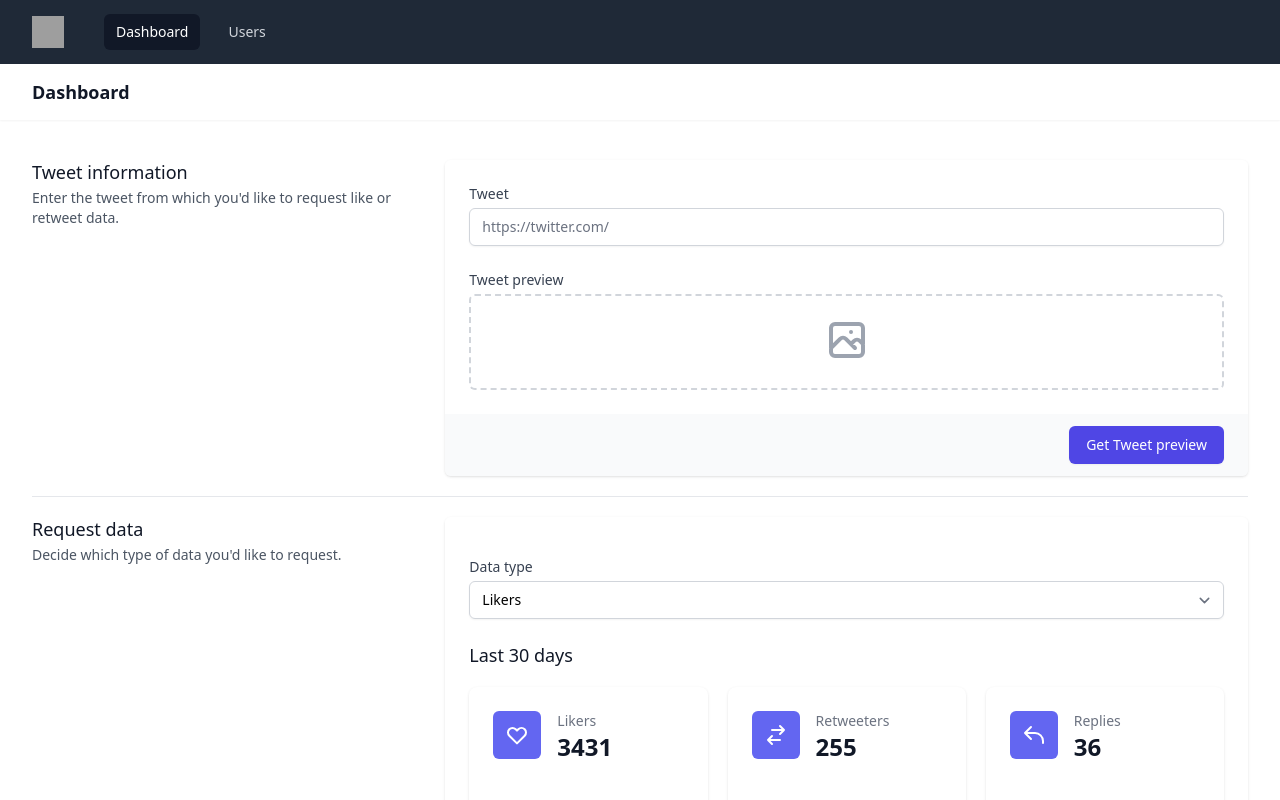
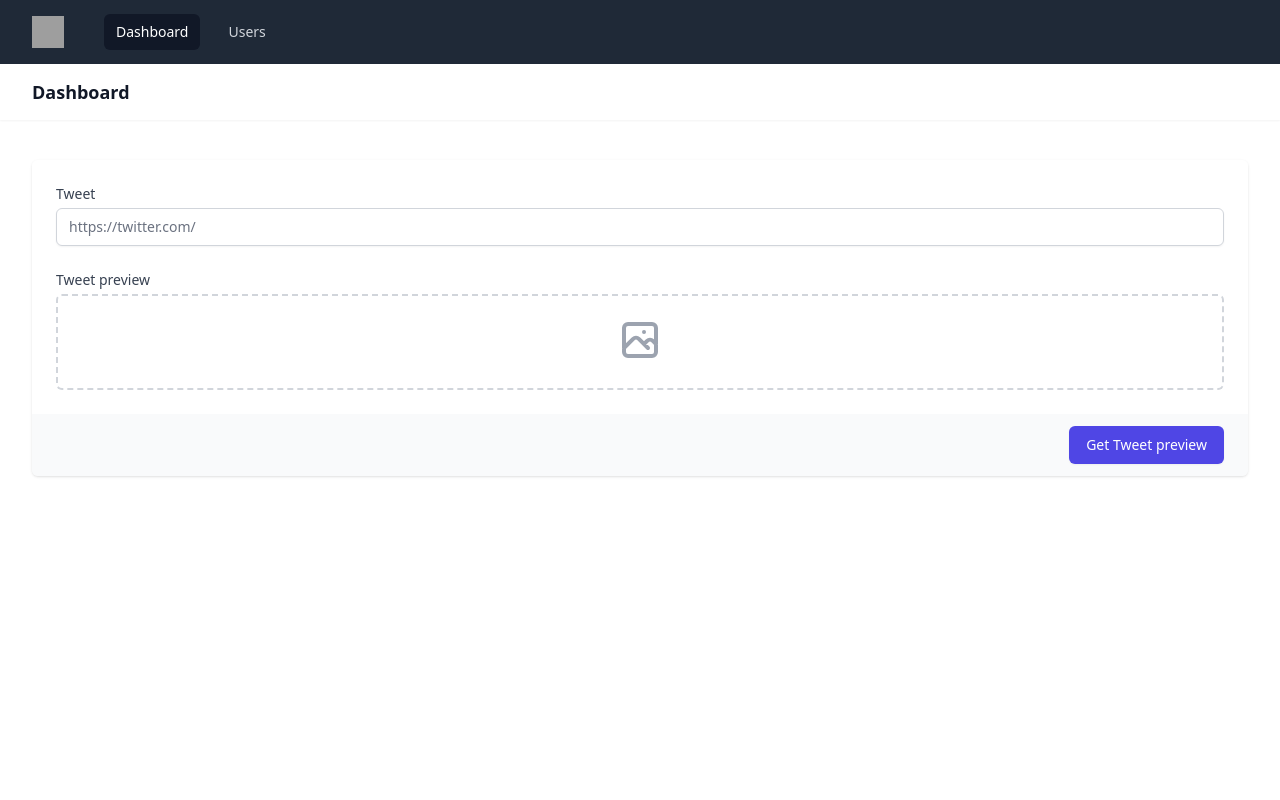
Before and after one commit to gjohnsx/twitter-likers, a React (Create React App) app: page / in a window 1280 px wide. Shown: the top 800 px of the page. Built offline with nearby package versions, Linux system fonts and the light colour scheme; grey boxes are pictures that could not be loaded.

Commit message:
working on api call fix

```diff
--- a/package.json
+++ b/package.json
@@ -15,6 +15,7 @@
     "react-dom": "^18.2.0",
     "react-router-dom": "^6.3.0",
     "react-scripts": "5.0.1",
+    "twitter-api-sdk": "^1.1.0",
     "web-vitals": "^2.1.4"
   },
   "scripts": {
--- a/src/components/FormSection.js
+++ b/src/components/FormSection.js
@@ -1,8 +1,7 @@
-import { useState } from "react";
+import { useState, useEffect } from "react";
 import axios from 'axios';
-import { PhotographIcon } from "@heroicons/react/outline";
+import { PhotographIcon, ExclamationCircleIcon, CheckCircleIcon } from "@heroicons/react/outline";
 import Divider from "./Divider";
-import TweetStats from "./TweetStats";
 
 const useField = (type) => {
     const [value, setValue] = useState('');
@@ -19,16 +18,34 @@ const useField = (type) => {
     };
 };
 
+const Success = () => {
+  return (
+    <div className="absolute inset-y-0 right-0 pr-3 pt-5 flex items-center pointer-events-none">
+      <CheckCircleIcon className="h-5 w-5 text-green-500" aria-hidden="true" />
+    </div>
+  );
+};
+
+const Failed = () => {
+  return (
+    <div className="absolute inset-y-0 right-0 pr-3 pt-5 flex items-center pointer-events-none">
+    <ExclamationCircleIcon className="h-5 w-5 text-red-500" aria-hidden="true" />
+    </div>
+  );
+};
+
 export default function FormSection() {
-    const [tweet, setTweet] = useState({});
+    // const likers = useField('number');
+    // const retweeters = useField('number');
+    // const replies = useField('number');
+    // const [tweet, setTweet] = useState({});
+    const [tweetValid, setTweetValid] = useState('');
+
     const [dataType, setDataType] = useState('Likers');
     const [preview, setPreview] = useState(<PhotographIcon className="mx-auto h-12 w-12 text-gray-400" />);
     const [errors, setErrors] = useState({});
     const [tweetId, setTweetId] = useState(null);
     const tweetUrl = useField('text');
-    const likers = useField('number');
-    const retweeters = useField('number');
-    const replies = useField('number');
 
     const handleDataTypeChange = (e) => {
         setDataType(prevDataType => e.target.value);
@@ -36,21 +53,15 @@ export default function FormSection() {
 
     const callTwitterApi = () => {
       console.log('\nCalling twitter api...\n');
-      // const url = 'https://jsonplaceholder.typicode.com/users/'
-      // const url = 'https://api.twitter.com/2/tweets'
-      const url = `https://api.twitter.com/2/tweets/${tweetId}/liking_users`
 
-      // const id = 3
-      const id = tweetId
-      console.log('id =', id)
+      const id = '1525536445628563458'
+      // const id = tweetId // TODO fix tweet ID update in time
+
+      const url = `/api/tweet/${id}`
 
       axios.get(url, {
         params: {
           // id: id
-        }
-      }, {
-        headers: {
-          "Authorization": `Bearer ${process.env.BEARER_TOKEN}`
         }
         })
         .then(res => console.log(res))
@@ -66,29 +77,20 @@ export default function FormSection() {
         if (isValidForm) {
             console.log('form is valid!!! making API call now...');
             // const endpointURL = `https://api.twitter.com/2/tweets/${tweetId}/liking_users`;
+            callTwitterApi();
         } else {
             console.log('form is NOT VALID!!! ');
         }
-    };
-
-    const isValidTweet = (tweetUrl) => {
-        const regex = /\/[\d]{19}$/;
-        const matches = tweetUrl.match(regex);
-        if (matches) {
-            const id = matches[0].slice(1, matches[0].length);
-            console.log('tweet was valid, setting tweetId to', tweetId)
-            setTweetId(id);
-            return true;
-        }
-        return false;
     };
 
     const handleValidation = () => {
         let tempErrors = {};
         let isValid = true;
 
-        if (!isValidTweet(tweetUrl)) {
-            console.log('tweet was not valid, setting tweetId')
+        console.log('inside handleVlidation. tweetUrl =', tweetUrl);
+
+        if (!isValidTweet(tweetUrl.value)) {
+            console.log('tweet was not valid');
             tempErrors["tweet"] = true;
             isValid = false;
         }
@@ -98,25 +100,36 @@ export default function FormSection() {
         return isValid;
     };
 
+    const isValidTweet = (id) => {
+        console.log('inside isValidTweet... id =', id);
+
+        const regex = /(\/[\d]{19})|(^\d{19}$)/;
+        const matches = id.match(regex);
+        if (matches) {
+            const id = matches[0].slice(1, matches[0].length);
+            console.log('tweet was valid, setting tweetId to', tweetId)
+            setTweetValid(<Success />);
+            setTweetId(id);
+            return true;
+        }
+        setTweetValid(<Failed />);
+        return false;
+    };
+
+    useEffect(() => {
+      console.log('tweet url changed.')
+    }, [tweetUrl]);
+
     console.log('tweet ID', tweetId);
 
     return (
       <>
-        <div className="mt-10 sm:mt-0">
-          <div className="md:grid md:grid-cols-3 md:gap-6">
-            <div className="md:col-span-1">
-              <div className="px-4 sm:px-0">
-                <h3 className="text-lg font-medium leading-6 text-gray-900">Tweet information</h3>
-                <p className="mt-1 text-sm text-gray-600">Enter the tweet from which you'd like to request like or retweet data.</p>
-              </div>
-            </div>
-
-            <div className="mt-5 md:mt-0 md:col-span-2">
         <form onSubmit={getTweetData}>
           <div className="shadow overflow-hidden sm:rounded-md">
             <div className="px-4 py-5 bg-white sm:p-6">
+
               <div className="grid grid-cols-6 gap-6">
-                         <div className="col-span-6 sm:col-span-8">
+                <div className="relative col-span-6 sm:col-span-8">
                   <label htmlFor="first-name" className="block text-sm font-medium text-gray-700">
                       Tweet
                   </label>
@@ -127,6 +140,9 @@ export default function FormSection() {
                       placeholder="https://twitter.com/"
                       className="mt-1 focus:ring-indigo-500 focus:border-indigo-500 block w-full shadow-sm sm:text-sm border-gray-300 rounded-md"
                   />
+
+                  { tweetValid }
+
                 </div>
 
                 <div className="col-span-6 sm:col-span-8">
@@ -139,41 +155,8 @@ export default function FormSection() {
                         </div>
                     </div>
                 </div>
-                    </div>
-                  </div>
 
-                  <div className="px-4 py-3 bg-gray-50 text-right sm:px-6">
-                    <button
-                      type="submit"
-                      className="inline-flex justify-center py-2 px-4 border border-transparent shadow-sm text-sm font-medium rounded-md text-white bg-indigo-600 hover:bg-indigo-700 focus:outline-none focus:ring-2 focus:ring-offset-2 focus:ring-indigo-500"
-                    >
-                      Get Tweet preview
-                    </button>
-                  </div>
-                </div>
-              </form>
-            </div>
-          </div>
-        </div>
-
-        <Divider />
-
-        <div className="mt-10 sm:mt-0">
-          <div className="md:grid md:grid-cols-3 md:gap-6">
-            <div className="md:col-span-1">
-              <div className="px-4 sm:px-0">
-                <h3 className="text-lg font-medium leading-6 text-gray-900">Request data</h3>
-                <p className="mt-1 text-sm text-gray-600">Decide which type of data you'd like to request.</p>
-              </div>
-            </div>
-
-            <div className="mt-5 md:mt-0 md:col-span-2">
-
-              <form action="#" method="POST">
-                <div className="shadow overflow-hidden sm:rounded-md">
-                  <div className="px-4 py-5 bg-white space-y-6 sm:p-6">
-
-                    <fieldset>
+                {/* <fieldset>
                   <legend className="sr-only">Select data type</legend>
                   <div className="mt-4 space-y-4">
                     <div className="col-span-6 sm:col-span-3">
@@ -191,11 +174,8 @@ export default function FormSection() {
                       </select>
                     </div>
                   </div>
-                    </fieldset>
-
-                    {/* <TweetStats likers={likers.value} retweeters={retweeters.value} replies={replies.value} /> */}
-                    <TweetStats likers={3431} retweeters={255} replies={36} />
-
+                </fieldset> */}
+              </div>
             </div>
 
             <div className="px-4 py-3 bg-gray-50 text-right sm:px-6">
@@ -203,14 +183,14 @@ export default function FormSection() {
                 type="submit"
                 className="inline-flex justify-center py-2 px-4 border border-transparent shadow-sm text-sm font-medium rounded-md text-white bg-indigo-600 hover:bg-indigo-700 focus:outline-none focus:ring-2 focus:ring-offset-2 focus:ring-indigo-500"
               >
-                      Get {dataType}
+                Get Tweet preview
               </button>
             </div>
           </div>
         </form>
-            </div>
-          </div>
-        </div>
+
+
+
       </>
     );
 };
```
Also changed, not shown: api/index.js (deleted, +0 -7 lines), api/tweet.js (added, +41 -0 lines), api/tweet/[id].js (added, +41 -0 lines), 2 other files (tests, documents, lock files or other folders). Lines whose indentation alone changed are shown as unchanged.
